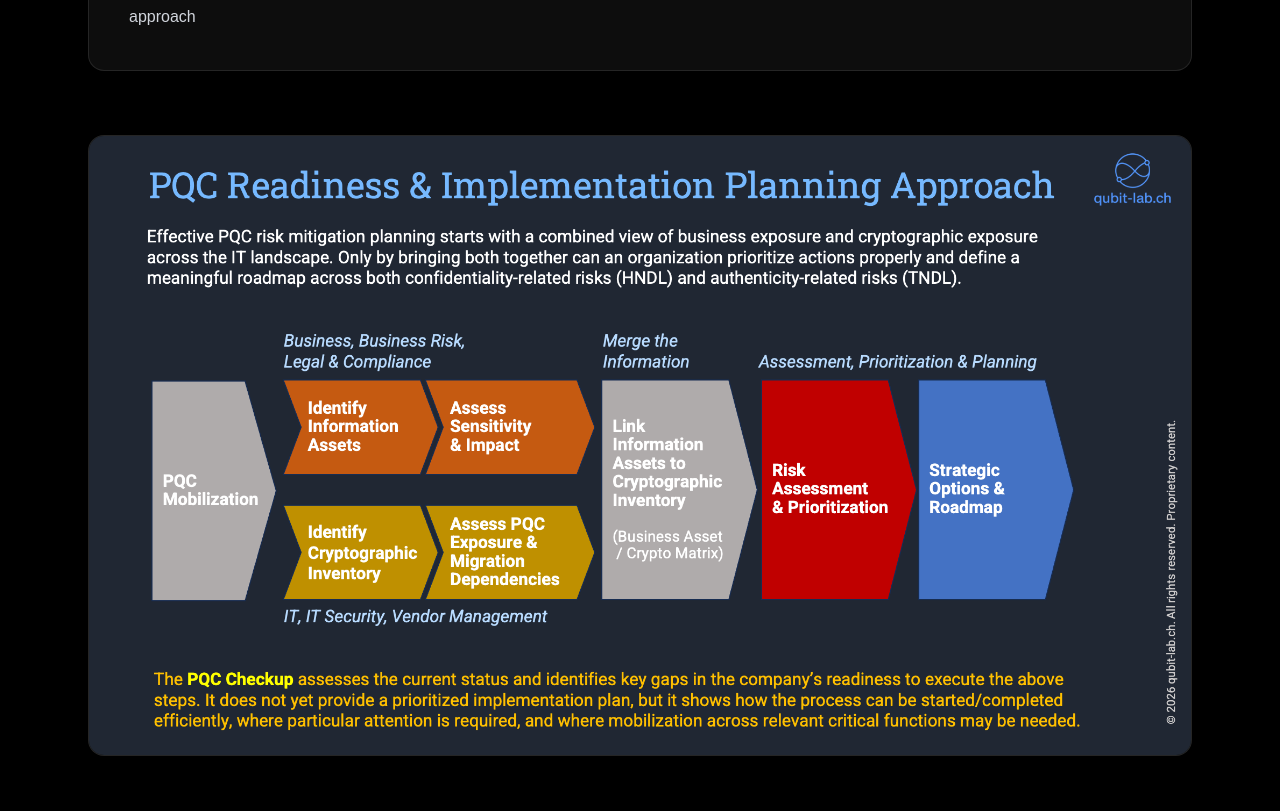
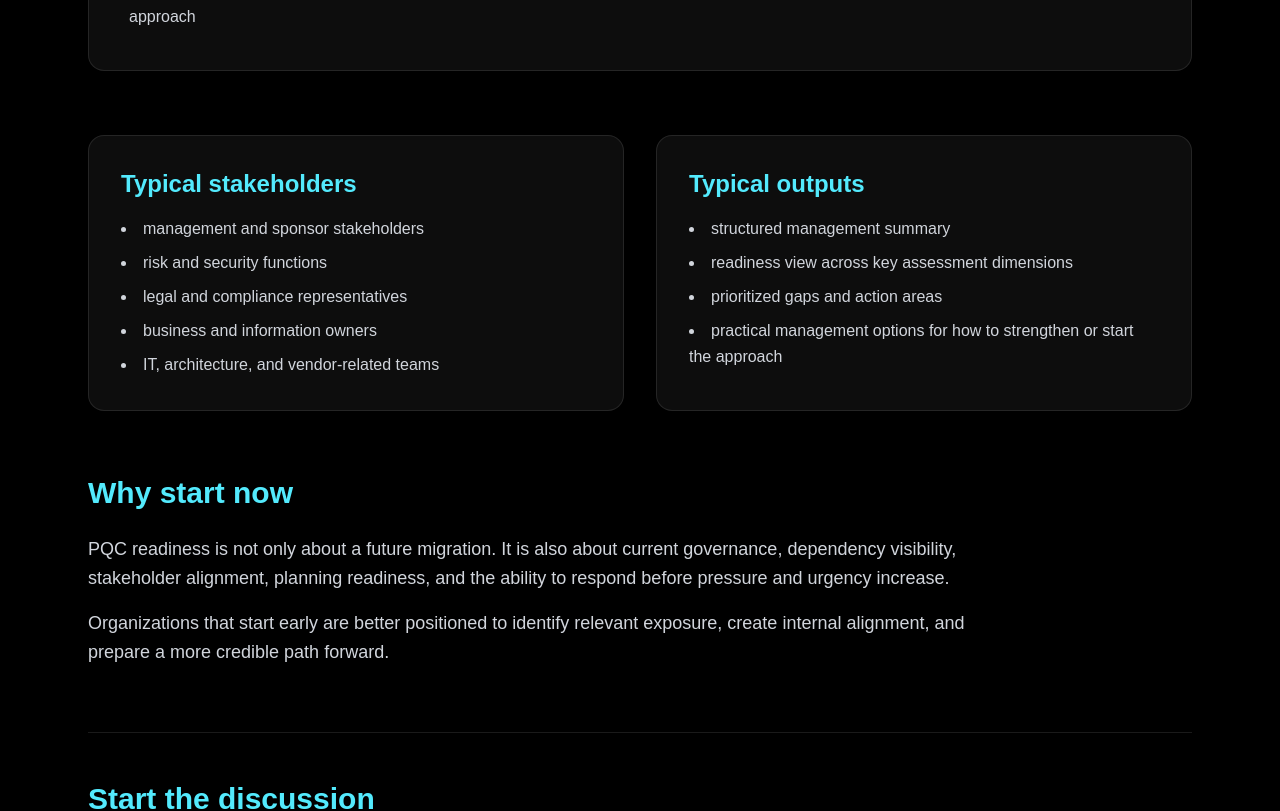
Before and after one commit to DanielMarkusHug/qubit-lab, a Next.js app: page /pqc-navigator in a window 1280 px wide. Shown: the part 2440-3251 px from the top of the page. Built offline with nearby package versions, Linux system fonts and the light colour scheme.

Commit message:
Navigator

```diff
--- a/src/app/pqc-navigator/page.tsx
+++ b/src/app/pqc-navigator/page.tsx
@@ -120,18 +120,6 @@ export default function PQCNavigatorPage() {
         </section>
 
         <section className="mb-16">
-          <div className="rounded-2xl overflow-hidden border border-white/10 bg-white/5">
-            <Image
-              src="/PQC-Readiness.png"
-              alt="PQC readiness and planning approach"
-              width={1600}
-              height={900}
-              className="w-full h-auto"
-            />
-          </div>
-        </section>
-
-        <section className="mb-16">
           <div className="grid gap-8 md:grid-cols-2">
             <div className="bg-white/5 border border-white/10 rounded-2xl p-8">
               <h2 className="text-2xl font-bold text-cyan-300 mb-4">
```
